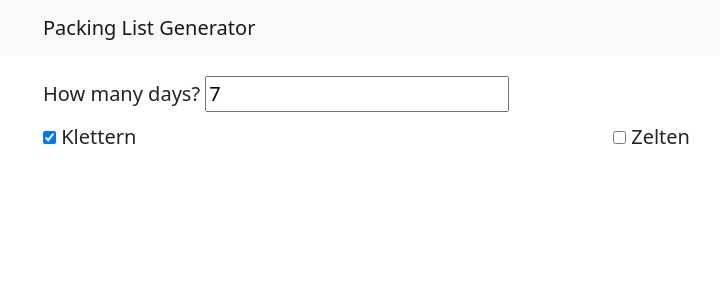
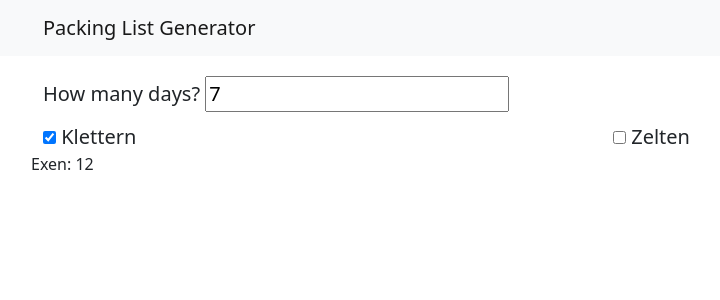
Before and after one commit to juliusse/packing-list-generator, a React (Create React App) app: page / in a window 1280 px wide. Both pictures are taken after a click on the checkbox "Klettern". Shown: the top 300 px of the page, without its empty margins (39-759 px from the left). Built offline with nearby package versions, Linux system fonts and the light colour scheme.

Commit message:
print current items

```diff
--- a/package.json
+++ b/package.json
@@ -44,5 +44,9 @@
       "last 1 firefox version",
       "last 1 safari version"
     ]
+  },
+  "devDependencies": {
+    "eslint": "^8.41.0",
+    "eslint-plugin-prettier": "^4.2.1"
   }
 }
--- a/src/App.tsx
+++ b/src/App.tsx
@@ -1,7 +1,7 @@
-import React, { useState } from "react";
+import React, { useEffect, useState } from "react";
 import "./App.scss";
 import { Col, Container, Navbar, Row } from "react-bootstrap";
-import config from "./Config";
+import config, { Item } from "./Config";
 
 function chunkArray<T>(array: T[], chunkSize: number): T[][] {
   const chunks: T[][] = [];
@@ -17,7 +17,8 @@ function chunkArray<T>(array: T[], chunkSize: number): T[][] {
 
 const App: React.FC = () => {
   let [numDays, setNumDays] = useState("7");
-  let [categories, setCategories] = useState<Set<string>>(new Set());
+  let [categories, setCategories] = useState<string[]>([]);
+  let [items, setItems] = useState<Set<Item>>(new Set());
 
   const configChunks = chunkArray(config, 4);
   const handleDayChange = (event: React.ChangeEvent<HTMLInputElement>) => {
@@ -27,13 +28,26 @@ const App: React.FC = () => {
   const handleCategoryChange = (categoryName: string) => {
     return (event: React.ChangeEvent<HTMLInputElement>) => {
       if (event.target.checked) {
-        categories.add(categoryName);
+        categories.push(categoryName)
+        categories = [...categories];
       } else {
-        categories.delete(categoryName);
+        categories = categories.filter(c => c != categoryName);
       }
       setCategories(categories);
+      console.log(categories);
     };
   };
+
+  useEffect(() => {
+    const newItems = new Set<Item>();
+    categories.forEach(c => {
+      const categoryItems = config.find(c2 => c2.name == c)?.items;
+      // @ts-ignore
+      categoryItems?.forEach(i => newItems.add(i));
+    })
+    setItems(newItems);
+    console.log(newItems);
+  }, [categories]);
 
   return (
     <div className="App">
@@ -67,6 +81,15 @@ const App: React.FC = () => {
           );
         })}
       </Container>
+      <Container>
+      {[...items].map((item) => {
+        return (
+        <Row key={item.name}>
+          {item.name}: {item.amount}
+        </Row>
+        );
+      })}
+      </Container>
     </div>
   );
 };
--- a/tsconfig.json
+++ b/tsconfig.json
@@ -1,6 +1,6 @@
 {
   "compilerOptions": {
-    "target": "es5",
+    "target": "ES2022",
     "lib": [
       "dom",
       "dom.iterable",
```
Also changed, not shown: 1 other file (tests, documents, lock files or other folders).
